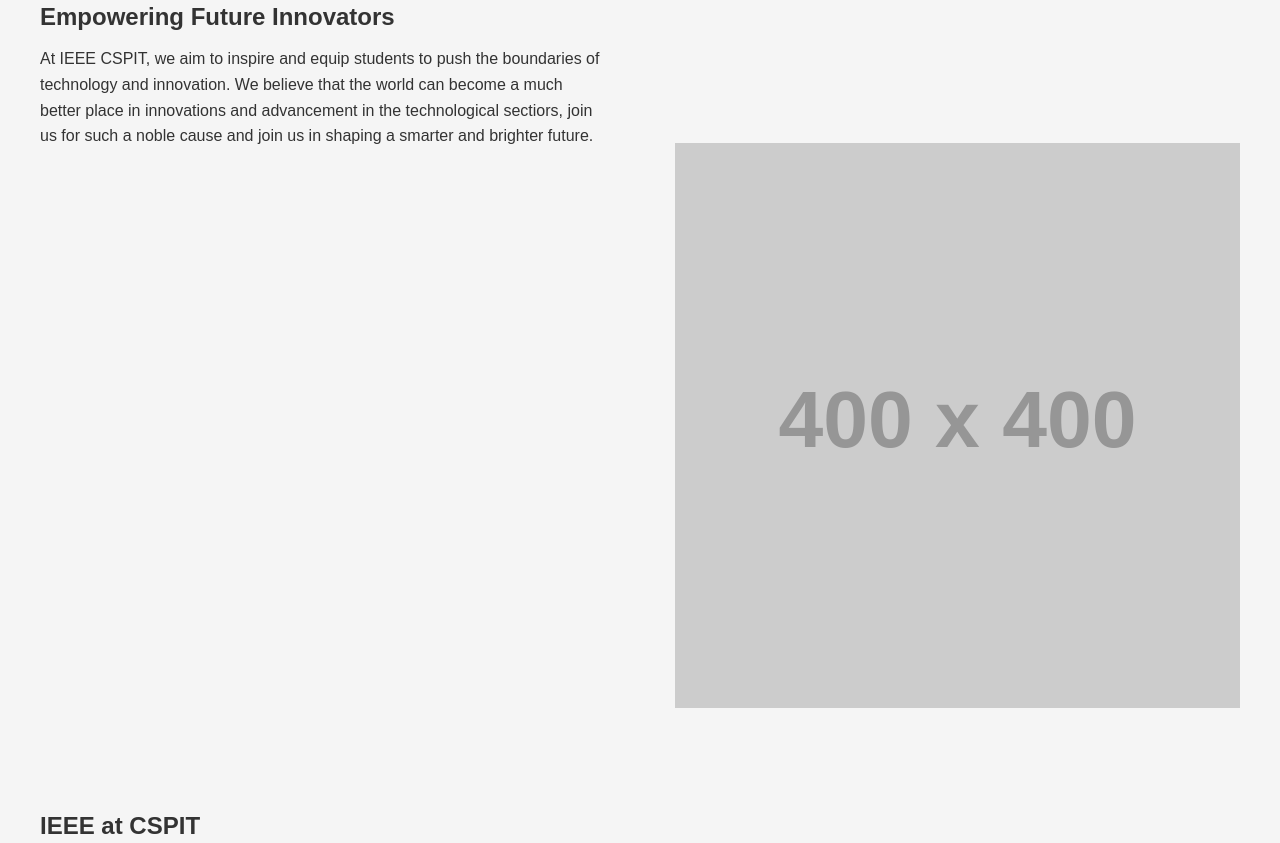
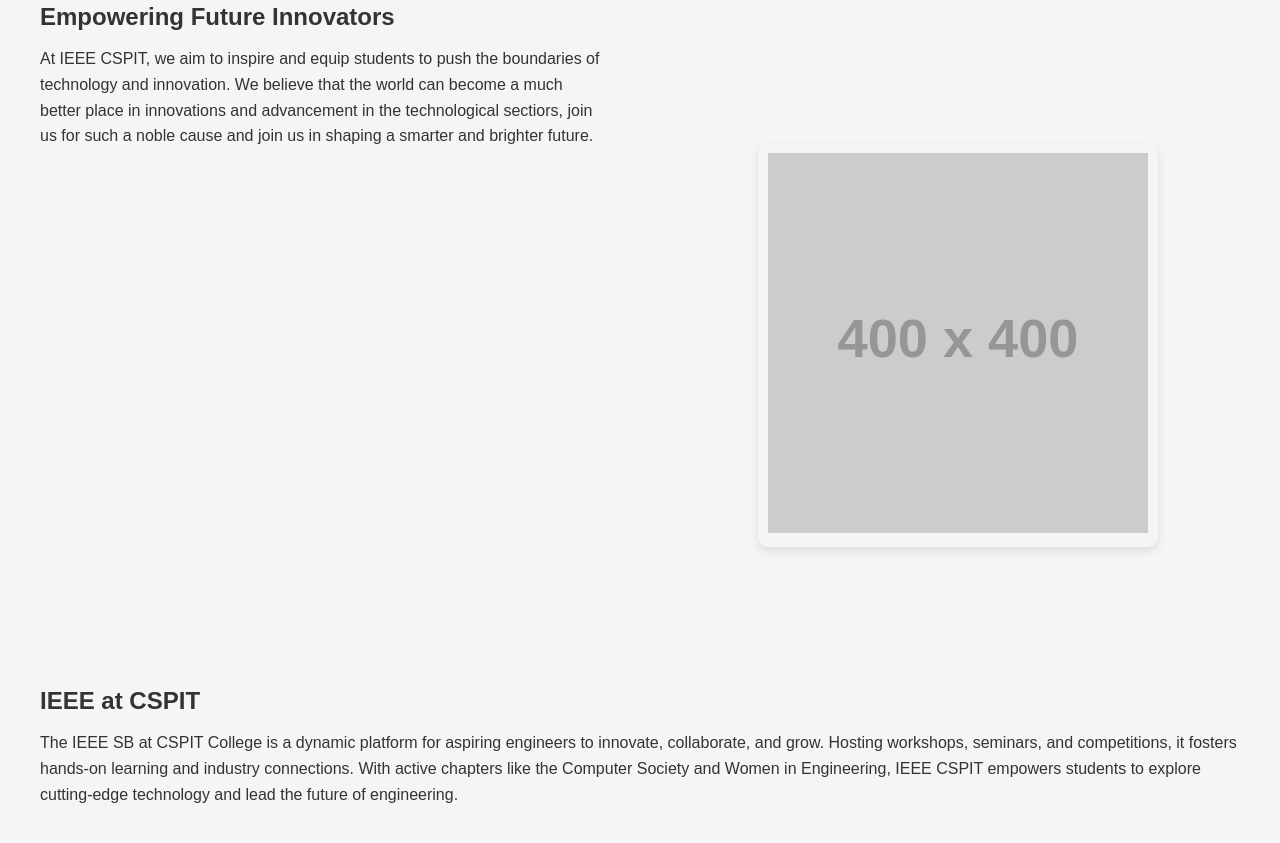
Before and after one commit to rashiyaom/IEEE-CSPIT, a plain HTML site: page index.html in a window 1280 px wide. Shown: the part 942-1785 px from the top of the page. Drawn offline with Linux system fonts and the light colour scheme; placeholder pictures from the web are drawn by us.

Commit message:
Update style.css

```diff
--- a/style.css
+++ b/style.css
@@ -223,6 +223,42 @@ video {
         line-height: 1.4; /* Adjust line height for better readability */
     }
 }
+
+
+
+
+
+
+
+
+
+
+
+    /* Container for centering the image box */
+        .image-container {
+            display: flex;
+            justify-content: center;
+            align-items: center;
+            margin-top: 40px;
+            margin-bottom: 40px;
+        }
+
+        /* Styling for the image box */
+        .image-box {
+            width: 90%; /* Responsive width */
+            max-width: 400px; /* Max width for larger screens */
+            padding: 10px;
+            border-radius: 10px;
+            box-shadow: 0 4px 10px rgba(0, 0, 0, 0.1);
+            overflow: hidden;
+        }
+
+        /* Image inside the box */
+        .image-box img {
+            width: 100%;
+            height: auto;
+            border-radius: 8px;
+        }
 
 
 
```
